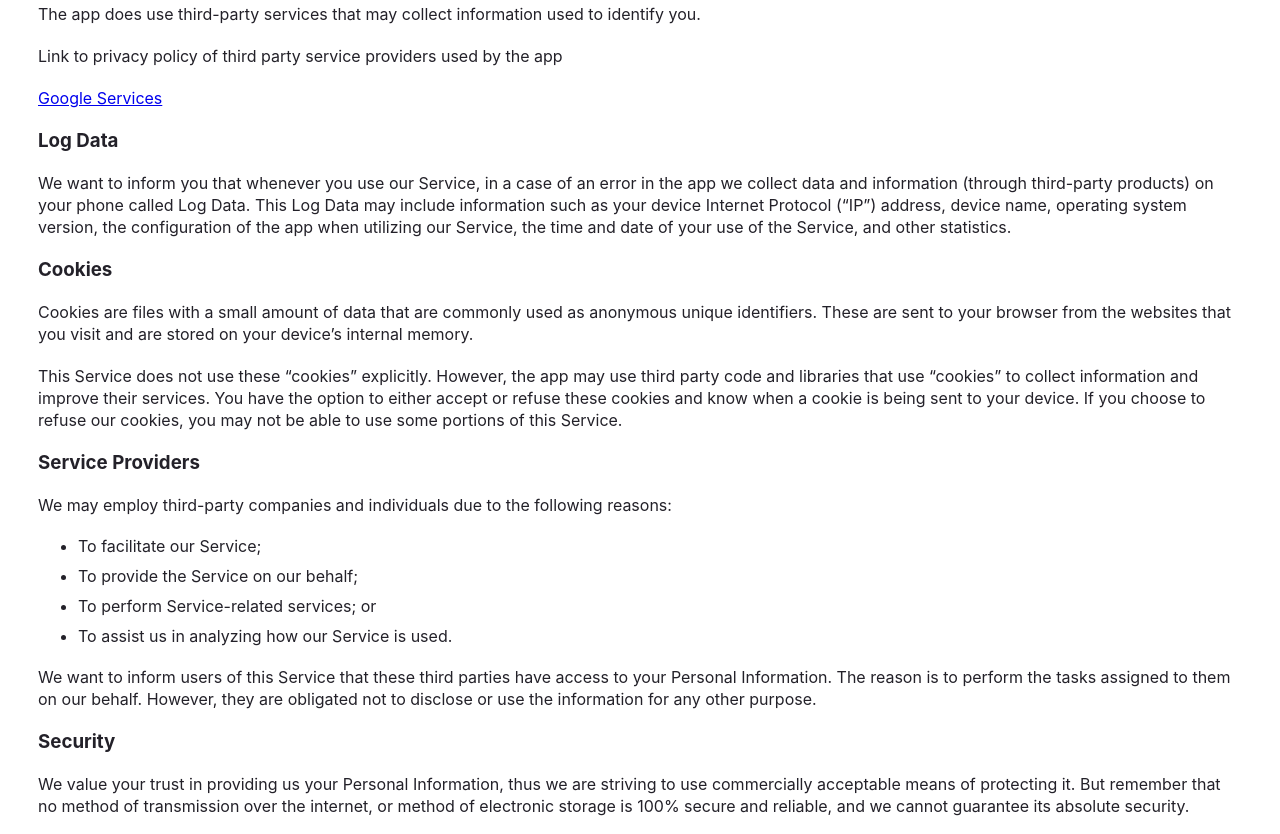
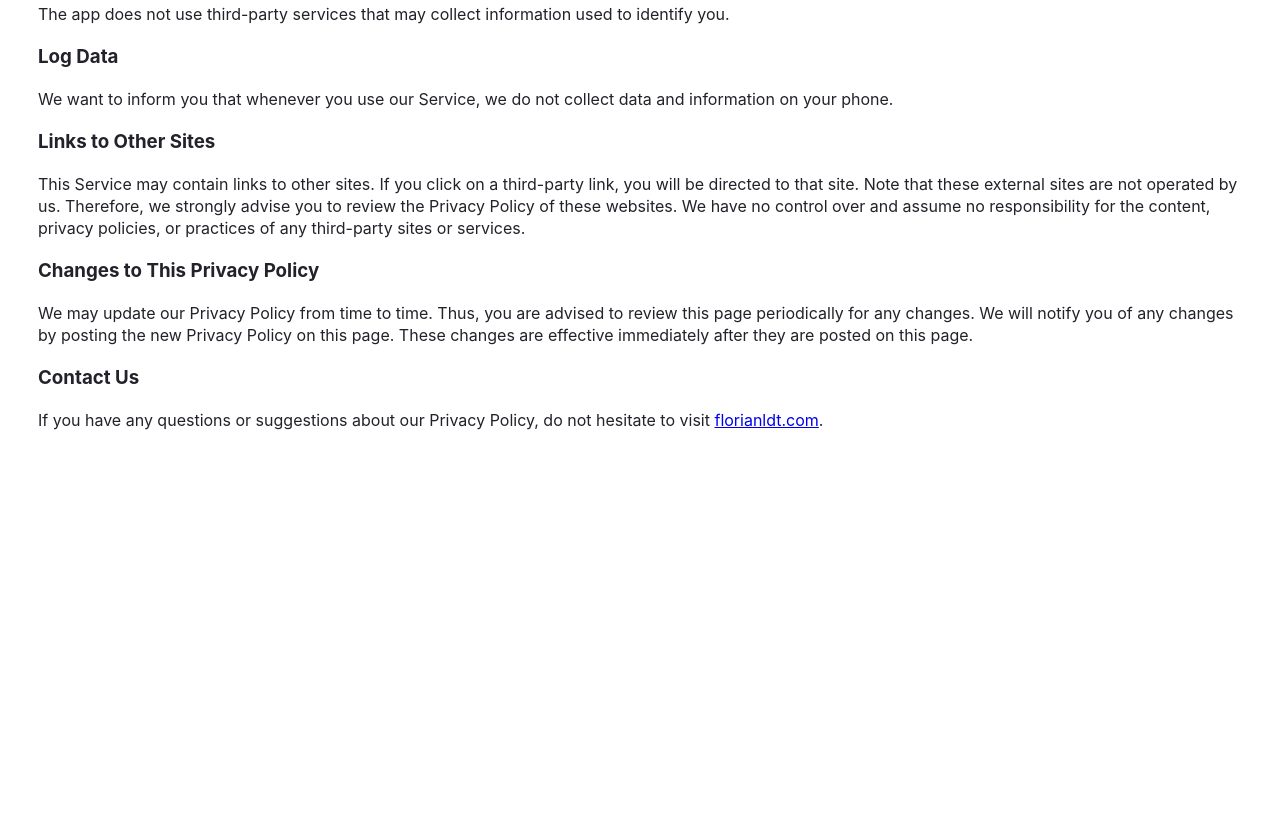
Before and after one commit to florianldt/florianldt.com, a Gatsby site: page /privacy/point-saver in a window 1280 px wide. Shown: the part 263-1097 px from the top of the page. After the commit the page ends 800 px from the top, so only its background shows below. Built offline with nearby package versions, Linux system fonts and the light colour scheme; Gatsby itself is replaced by a stand-in of ours.

Commit message:
feat: update privacy

```diff
--- a/src/pages/privacy/point-saver.tsx
+++ b/src/pages/privacy/point-saver.tsx
@@ -52,72 +52,13 @@ function PointSaverPrivacyPolicyPage(): JSX.Element {
             </Paragraph>
             <SubHeading>Information Collection and Use</SubHeading>
             <Paragraph>
-                The app does use third-party services that may collect
+                The app does not use third-party services that may collect
                 information used to identify you.
-            </Paragraph>
-            <Paragraph>
-                Link to privacy policy of third party service providers used by
-                the app
-            </Paragraph>
-            <Paragraph>
-                <Link href="https://www.google.com/policies/privacy/">
-                    Google Services
-                </Link>
             </Paragraph>
             <SubHeading>Log Data</SubHeading>
             <Paragraph>
-                We want to inform you that whenever you use our Service, in a
-                case of an error in the app we collect data and information
-                (through third-party products) on your phone called Log Data.
-                This Log Data may include information such as your device
-                Internet Protocol (“IP”) address, device name, operating system
-                version, the configuration of the app when utilizing our
-                Service, the time and date of your use of the Service, and other
-                statistics.
-            </Paragraph>
-            <SubHeading>Cookies</SubHeading>
-            <Paragraph>
-                Cookies are files with a small amount of data that are commonly
-                used as anonymous unique identifiers. These are sent to your
-                browser from the websites that you visit and are stored on your
-                device’s internal memory.
-            </Paragraph>
-            <Paragraph>
-                This Service does not use these “cookies” explicitly. However,
-                the app may use third party code and libraries that use
-                “cookies” to collect information and improve their services. You
-                have the option to either accept or refuse these cookies and
-                know when a cookie is being sent to your device. If you choose
-                to refuse our cookies, you may not be able to use some portions
-                of this Service.
-            </Paragraph>
-            <SubHeading>Service Providers</SubHeading>
-            <Paragraph>
-                We may employ third-party companies and individuals due to the
-                following reasons:
-            </Paragraph>
-            <BulletList>
-                <ListItem>To facilitate our Service;</ListItem>
-                <ListItem>To provide the Service on our behalf;</ListItem>
-                <ListItem>To perform Service-related services; or</ListItem>
-                <ListItem>
-                    To assist us in analyzing how our Service is used.
-                </ListItem>
-            </BulletList>
-            <Paragraph>
-                We want to inform users of this Service that these third parties
-                have access to your Personal Information. The reason is to
-                perform the tasks assigned to them on our behalf. However, they
-                are obligated not to disclose or use the information for any
-                other purpose.
-            </Paragraph>
-            <SubHeading>Security</SubHeading>
-            <Paragraph>
-                We value your trust in providing us your Personal Information,
-                thus we are striving to use commercially acceptable means of
-                protecting it. But remember that no method of transmission over
-                the internet, or method of electronic storage is 100% secure and
-                reliable, and we cannot guarantee its absolute security.
+                We want to inform you that whenever you use our Service, we do
+                not collect data and information on your phone.
             </Paragraph>
             <SubHeading>Links to Other Sites</SubHeading>
             <Paragraph>
```
